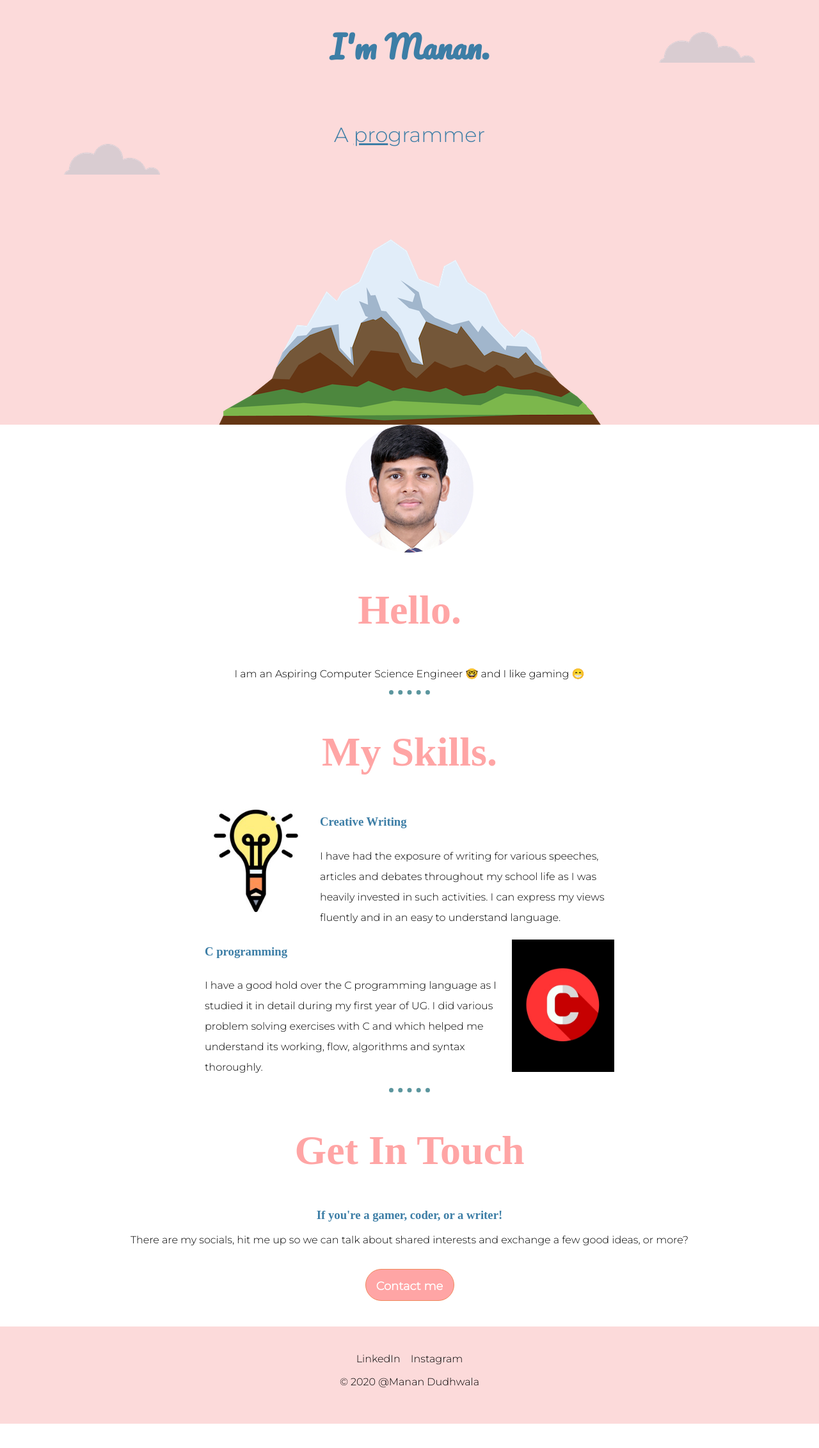
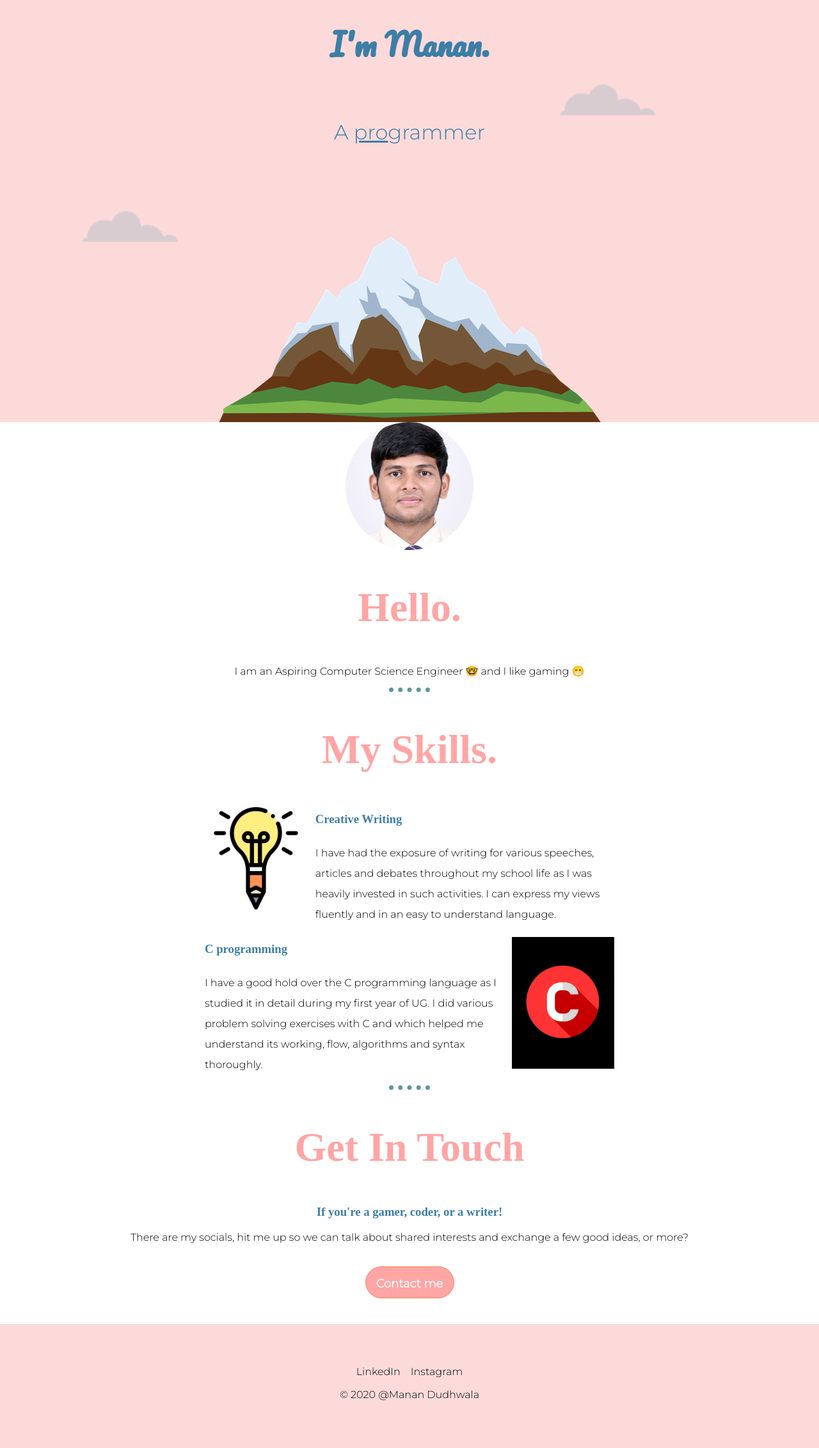
Before and after one commit to MananDudhwala/Personal-Website, a plain HTML site: page index.html in a window 1280 px wide. Shown: the whole page at 64% size. Before the commit the page ends 2226 px from the top, so only its background shows below. Drawn offline with Linux system fonts and the light colour scheme; a web font is replaced by a local one.

Commit message:
Update styles.css

```diff
--- a/styles.css
+++ b/styles.css
@@ -11,7 +11,7 @@
                 width: 20%;
                 margin: 0 auto 0 auto;
                 font-family: 'Pacifico', cursive;
-                font-size: 3em;
+                font-size: 300%;
                 color: #3d7ea6;
             }
 
@@ -20,7 +20,7 @@
             }
 
             .h2 {
-                font-size: 2rem;
+                font-size: 200%;
                 color: #3d7ea6;
                 font-weight: normal;
                 line-height: 4;
@@ -29,7 +29,7 @@
             .top {
                 background-color: #fcdada;
                 position: relative;
-                padding-top: 30px;
+                padding-top: 2%;
             }
 
             h3 {
@@ -38,18 +38,18 @@
 
             .top-cloud {
                 position: absolute;
-                right: 100px;
-                top: 50px;
+                right: 20%;
+                top: 20%;
             }
 
             .bottom-cloud {
                 position: absolute;
-                top: 225px;
-                left: 100px;
+                top: 50%;
+                left: 10%
             }
 
             h2 {
-                font-size: 4rem;
+                font-size: 400%;
                 color: #ffa5a5;
             }
 
@@ -68,13 +68,13 @@
             .w-img {
                 width: 25%;
                 float: left;
-                padding-right: 20px;
+                padding-right: 2%;
             }
 
             .c-img {
                 width: 25%;
                 float: right;
-                margin-left: 20px;
+                margin-left: 2%;
             }
 
             hr {
@@ -86,15 +86,15 @@
 
             .bottom-container {
                 background-color: #fcdada;
-                padding-top: 40px;
-                padding-bottom: 40px;
+                padding-top: 5%;
+                padding-bottom: 5%;
             }
 
             .footer {
                 background-color: inherit;
                 border: none;
                 cursor: pointer;
-                font-size: 1em;
+                font-size: 100%;
                 font-family: 'Montserrat', sans-serif;
             }
 
```
